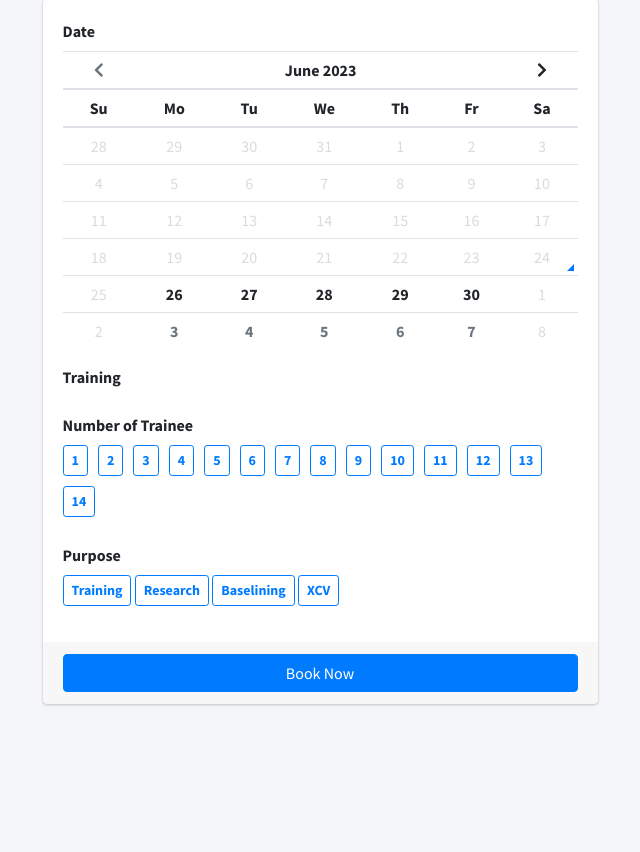
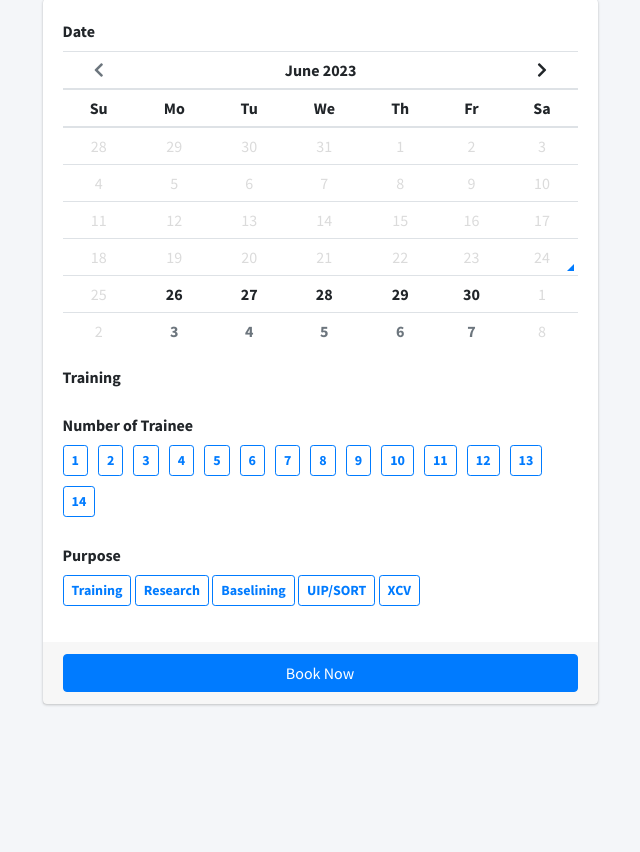
Before and after one commit to penghwee-sng/0a1b7aba-745d-4dfa-a9cc-d55c1ff71e10, a Django app: template apps/templates/home/booking.html in a window 1280 px wide. Shown: the part 286-1138 px from the top of the page, without its empty margins (320-960 px from the left). Run offline with Django 3.2, Linux system fonts and the light colour scheme; the template is opened without the code that fills it, so the values that code supplies are empty; style sheets or scripts are compiled from the project's sources; parts of the project's set-up code (start-up, migrations or seed data) failed here and were passed over; some libraries are stand-ins or nearby versions.

Commit message:
Added Purpose option: UIP/SORT

```diff
--- a/apps/templates/home/booking.html
+++ b/apps/templates/home/booking.html
@@ -175,6 +175,8 @@
                       value="Research">Research</label>
                   <label class="btn btn-sm btn-outline-primary"><input type="radio" name="comment"
                       value="Baselining">Baselining</label>
+                  <label class="btn btn-sm btn-outline-primary"><input type="radio" name="comment"
+                      value="UIP/SORT">UIP/SORT</label>
                   <label class="btn btn-sm btn-outline-primary"><input type="radio" name="comment"
                       value="XCV">XCV</label>
                 </div>
```
